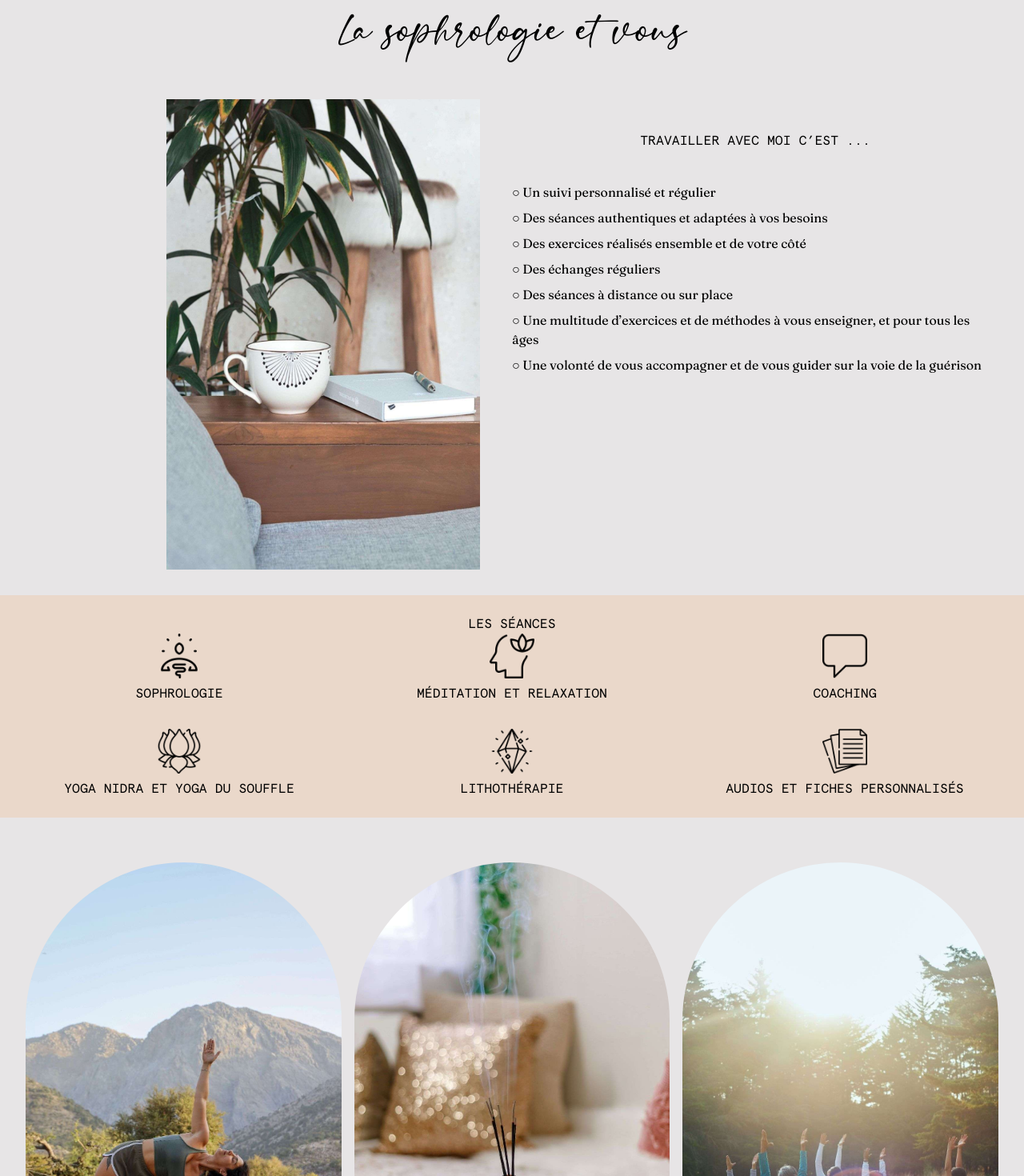
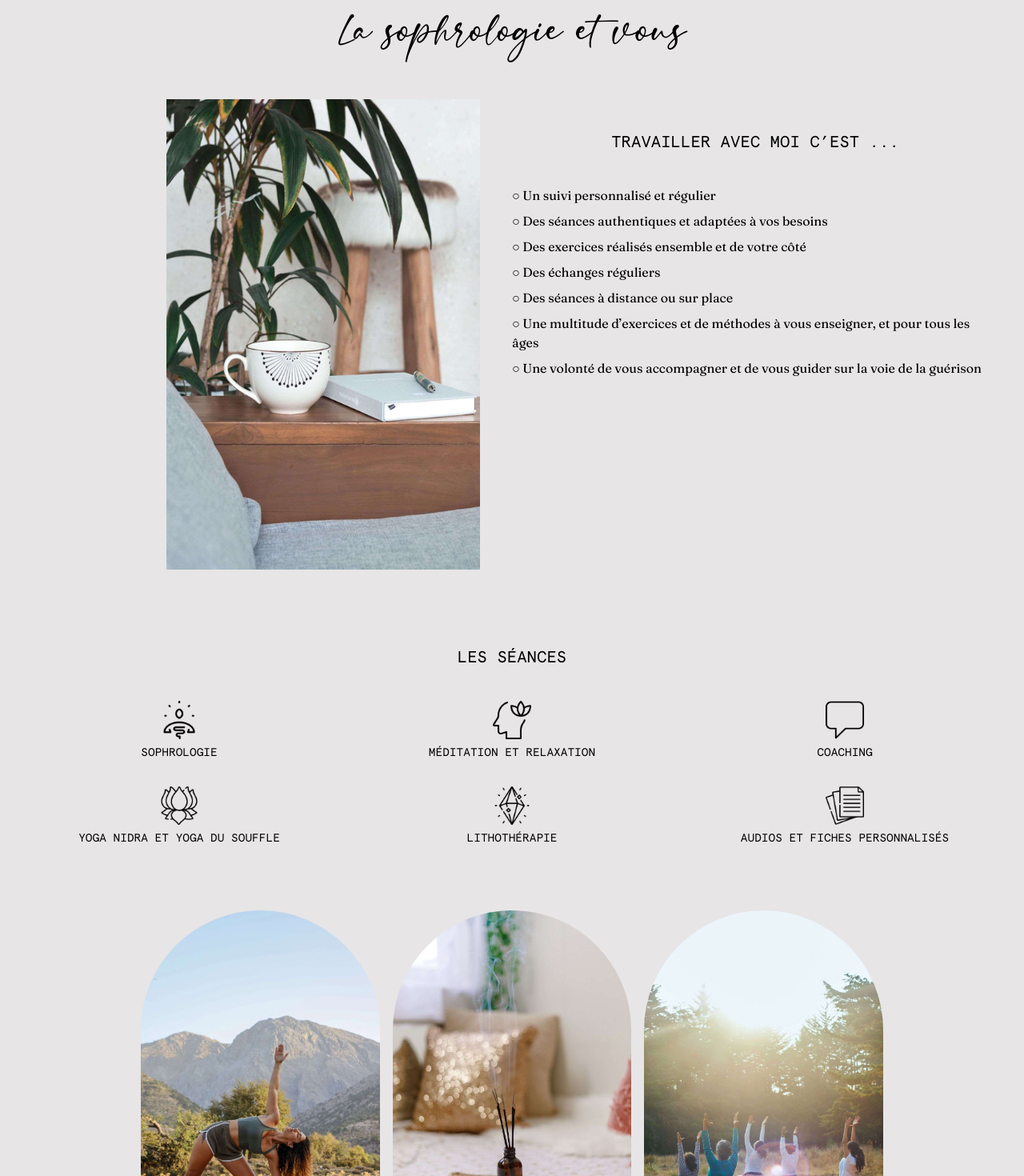
Before and after one commit to Tfregona/Dans_Ton_Ame, a Next.js app: page / in a window 1280 px wide. Shown: the part 960-2430 px from the top of the page at 80% size. Built offline with nearby package versions, Linux system fonts and the light colour scheme.

Commit message:
Finalisation HomePage you + images

```diff
--- a/components/homepage/images.js
+++ b/components/homepage/images.js
@@ -10,7 +10,7 @@ export default function Images() {
     { source: Home4, name: "Groupe faisant du yoga" },
   ];
   return (
-    <div className="p-6 my-8 max-w-7xl mx-auto lg:px-8 grid grid-cols-3 gap-4">
+    <div className="py-6 lg:px-44 my-8 max-w-7xl mx-auto grid grid-cols-3 gap-4">
       {Images.map((image) => (
         <div
           className="rounded-t-full overflow-hidden flex items-center justify-center"
--- a/components/homepage/sessions.js
+++ b/components/homepage/sessions.js
@@ -1,59 +1,52 @@
 import Image from "next/image";
-import Sessions1 from "../../public/img/homepage/sessions1.png"
-import Sessions2 from "../../public/img/homepage/sessions2.png"
-import Sessions3 from "../../public/img/homepage/sessions3.png"
-import Sessions4 from "../../public/img/homepage/sessions4.png"
-import Sessions5 from "../../public/img/homepage/sessions5.png"
-import Sessions6 from "../../public/img/homepage/sessions6.png"
+import Sessions1 from "../../public/img/homepage/sessions1.png";
+import Sessions2 from "../../public/img/homepage/sessions2.png";
+import Sessions3 from "../../public/img/homepage/sessions3.png";
+import Sessions4 from "../../public/img/homepage/sessions4.png";
+import Sessions5 from "../../public/img/homepage/sessions5.png";
+import Sessions6 from "../../public/img/homepage/sessions6.png";
 
 export default function Sessions() {
   const Content = [
     {
       id: 1,
       image: Sessions1,
-      description:
-        "SOPHROLOGIE",
+      description: "SOPHROLOGIE",
     },
     {
       id: 2,
       image: Sessions2,
-      description:
-        "MÉDITATION ET RELAXATION",
+      description: "MÉDITATION ET RELAXATION",
     },
     {
       id: 3,
       image: Sessions3,
-      description:
-        "COACHING",
+      description: "COACHING",
     },
     {
       id: 4,
       image: Sessions4,
-      description:
-        "YOGA NIDRA ET YOGA DU SOUFFLE",
+      description: "YOGA NIDRA ET YOGA DU SOUFFLE",
     },
     {
       id: 5,
       image: Sessions5,
-      description:
-        "LITHOTHÉRAPIE",
+      description: "LITHOTHÉRAPIE",
     },
     {
       id: 6,
       image: Sessions6,
-      description:
-        "AUDIOS ET FICHES PERSONNALISÉS",
+      description: "AUDIOS ET FICHES PERSONNALISÉS",
     },
   ];
   return (
-    <div className="bg-dta_pinklight">
+    <div>
       <div className="p-6 my-8 max-w-7xl mx-auto lg:px-8 text-center font-apercu">
-        <p className="">LES SÉANCES</p>
+        <p className="p-10 text-xl">LES SÉANCES</p>
         <div className="grid grid-cols-1 md:grid-cols-3 gap-8">
           {Content.map((item) => (
             <div className="flex flex-col" key={item.id}>
-              <div className="mx-auto w-14">
-                {/* <img src={item.image} alt={item.description} /> */}
+              <div className="mx-auto w-12">
                 <Image
                   width={1000}
                   height={1000}
@@ -62,7 +55,7 @@ export default function Sessions() {
                   alt={item.name}
                 />
               </div>
-              <p>{item.description}</p>
+              <p className="text-sm">{item.description}</p>
             </div>
           ))}
         </div>
--- a/components/homepage/you.js
+++ b/components/homepage/you.js
@@ -1,5 +1,6 @@
 import Image from "next/image";
 import DesktopImage from "../../public/img/homepage/home1.jpeg";
+import React from "react";
 
 export default function You() {
   const Content = [
@@ -52,12 +53,12 @@ export default function You() {
             />
           </div>
           <div>
-            <p className="p-10 text-center font-apercu">
+            <p className="p-10 text-center font-apercu text-xl">
               TRAVAILLER AVEC MOI C’EST ...
             </p>
             <div className="flex flex-col space-y-2">
               {Content.map((item) => (
-                <p key={item.id} className="">○ {item.description}</p>
+                <p key={item.id}>○ {item.description}</p>
               ))}
             </div>
           </div>
```
